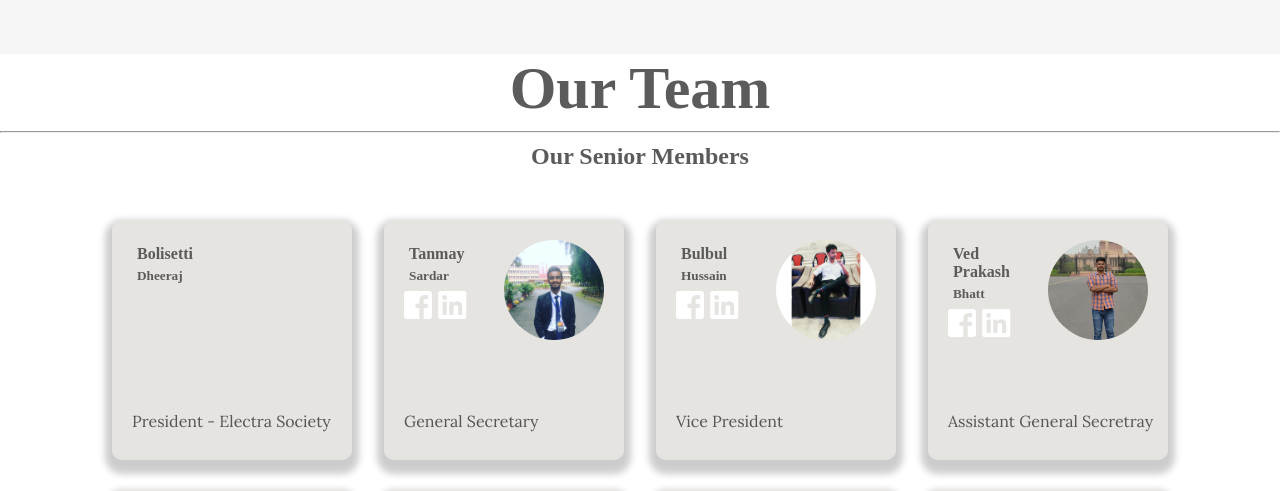
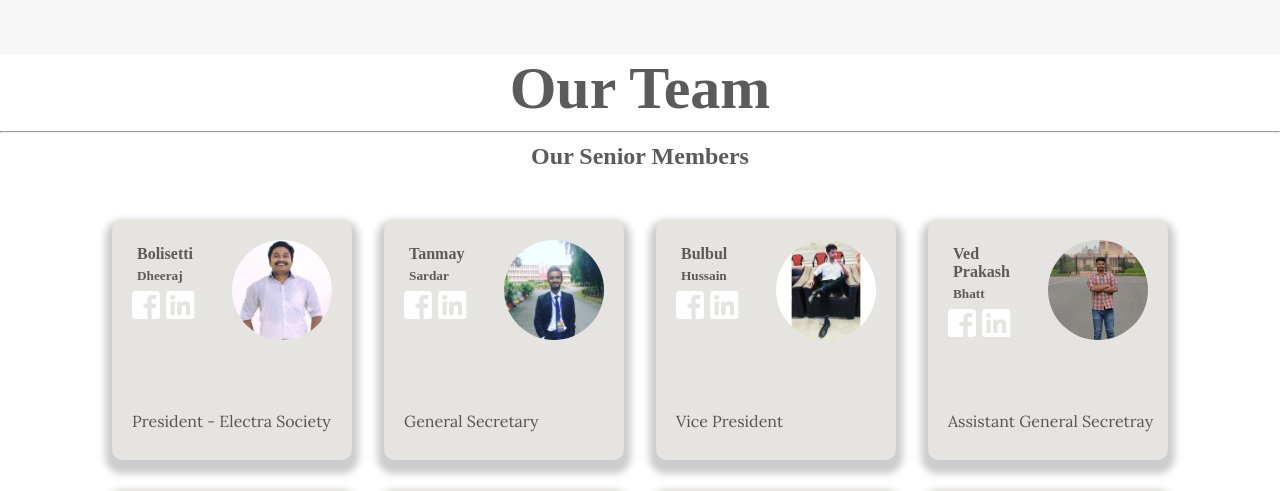
Before and after one commit to Kar2410/ElectraOfficial.github.io, a PHP site: page /about.php in a window 1280 px wide. Shown: the part 938-1429 px from the top of the page. Run offline with PHP 8.4, Linux system fonts and the light colour scheme; some web fonts are replaced.

Commit message:
Update about.php

```diff
--- a/about.php
+++ b/about.php
@@ -63,9 +63,9 @@
       <div class="profile-box">
          <h4>Bolisetti</h4>
          <h5>Dheeraj</h5>
-<!--          <a href="https://www.facebook.com/bolisetti.dheeraj.7"><i class="fab fa-facebook-square fa-2x "></i></a> -->
-<!--          <a href="https://www.linkedin.com/in/bolisetti-dheeraj/"><i class="fab fa-linkedin fa-2x" style="margin-left: 10px;"></i></a> -->
-<!--          <img src="assets/images/about/dheeraj_bhaiya.jpg"> -->
+         <a href="https://www.facebook.com/bolisetti.dheeraj.7"><i class="fab fa-facebook-square fa-2x "></i></a>
+         <a href="https://www.linkedin.com/in/bolisetti-dheeraj/"><i class="fab fa-linkedin fa-2x" style="margin-left: 10px;"></i></a>
+         <img src="assets/images/about/dheeraj_bhaiya.jpg">
          <p>President - Electra Society</p>
       </div>
       <div class="profile-box">
```
